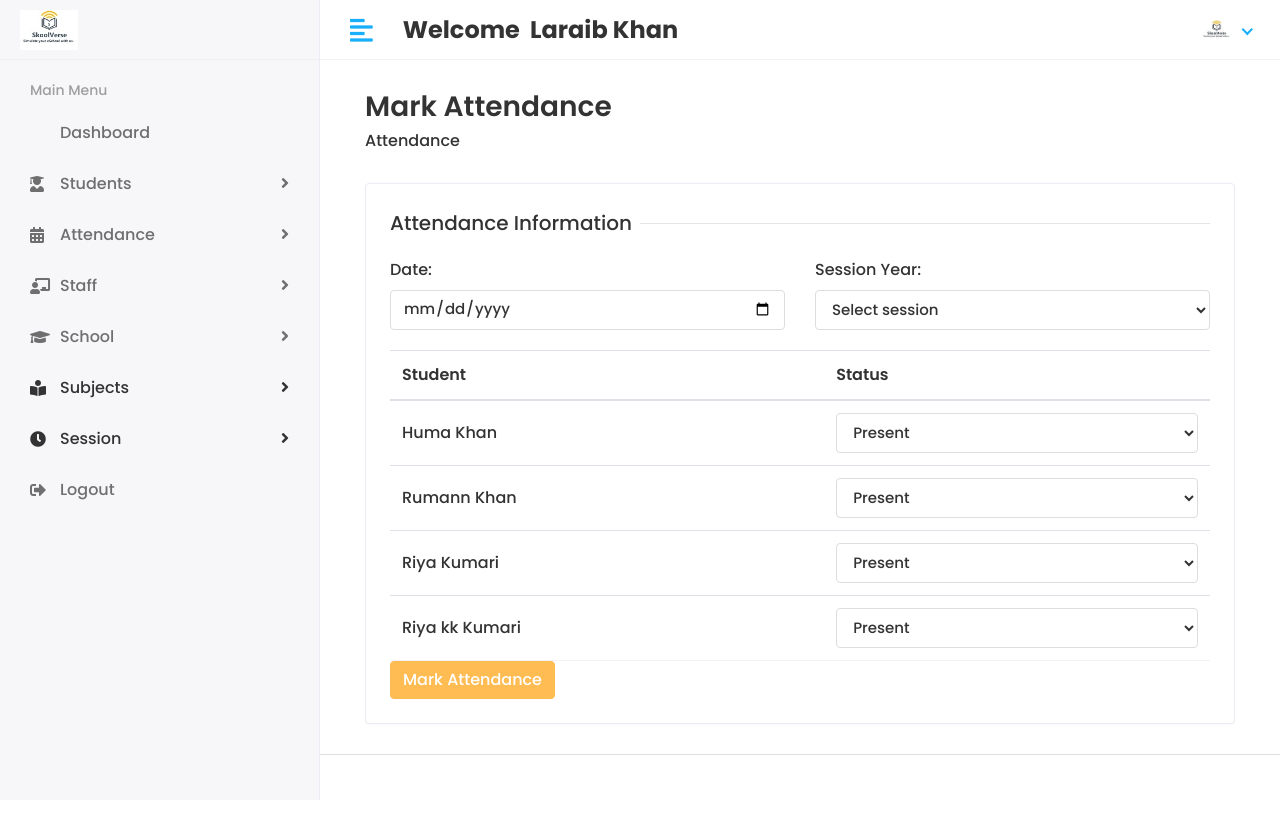
After one commit to codewithgulam/hk-classes, a Django app: page /mark_attendance/ in a window 1280 px wide. The commit adds this page. Run offline with Django 3.2, Linux system fonts and the light colour scheme; a user stored in the database is signed in; data comes from the database, SQL or seed files in the repository; both versions use the stored data as it was after the commit; some libraries are stand-ins or nearby versions.

Commit message:
added attendance feature

```diff
--- a/app/models.py
+++ b/app/models.py
@@ -29,7 +29,6 @@ class Student(models.Model):
     admin = models.OneToOneField(CustomUser, on_delete=models.CASCADE)
     address = models.TextField()
     gender = models.CharField(max_length=100)
-    # branch_id = models.ForeignKey(School, on_delete=models.DO_NOTHING)
     session_year_id = models.ForeignKey(Session_Year, on_delete=models.DO_NOTHING)
     join_data = models.CharField(max_length=100)
     mobile_number = models.CharField(max_length=20)
@@ -38,7 +37,7 @@ class Student(models.Model):
     school = models.ForeignKey(School, on_delete=models.CASCADE, related_name='students')
     fee = models.DecimalField(max_digits=10, decimal_places=2, default=0.00)
     def __str__(self):
-        return self.admin.first_name + " "+ self.admin.last_name
+        return self.admin.first_name + " " + self.admin.last_name
 
 class Staff(models.Model):
     admin  = models.OneToOneField(CustomUser, on_delete=models.CASCADE)
@@ -50,24 +49,22 @@ class Staff(models.Model):
     def __str__(self):
         return self.admin.username
 
+class Attendance(models.Model):
+    student = models.ForeignKey(Student, on_delete=models.CASCADE)
+    attendance_date = models.DateField()
+    session_year_id = models.ForeignKey(Session_Year, on_delete=models.CASCADE)
+    created_at = models.DateTimeField(auto_now_add=True)
+    updated_at = models.DateTimeField(auto_now=True)
 
+    def __str__(self):
+        return self.student.admin.first_name + " " + self.student.admin.last_name
 
-# class Attendance(models.Model):
-#      = models.ForeignKey(Class, on_delete= models.DO_NOTHING)
-#     attendance_date = models.DateField()
-#     session_year_id = models.ForeignKey(Session_Year, on_delete=models.DO_NOTHING)
-#     created_at = models.DateTimeField(auto_now_add=True)
-#     updated_at = models.DateTimeField(auto_now=True)
+class Attendance_Report(models.Model):
+    student_id = models.ForeignKey(Student, on_delete=models.CASCADE)
+    attendance_id = models.ForeignKey(Attendance, on_delete=models.CASCADE)
+    status = models.CharField(max_length=10, choices=[('present', 'Present'), ('absent', 'Absent')])
+    created_at = models.DateTimeField(auto_now_add=True)
+    updated_at = models.DateTimeField(auto_now=True)
 
-#     def __str__(self):
-#         return self.subject_id.name
-
-
-# class Attendance_Report(models.Model):
-#     student_id = models.ForeignKey(Student, on_delete=models.DO_NOTHING)
-#     attendance_id = models.ForeignKey(Attendance, on_delete=models.CASCADE)
-#     created_at = models.DateTimeField(auto_now_add=True)
-#     updated_at = models.DateTimeField(auto_now=True)
-
-#     def __str__(self):
-#         return self.student_id.admin.first_name + " " + self.student_id.admin.last_name
+    def __str__(self):
+        return self.student_id.admin.first_name + " " + self.student_id.admin.last_name
--- a/student_management_project/Hod_views.py
+++ b/student_management_project/Hod_views.py
@@ -434,6 +434,46 @@ def DELETE_SESSION(request, id):
 
 
 
+# Attandence views
+from django.shortcuts import render, redirect
+from django.contrib import messages
+from app.models import Student, Attendance, Attendance_Report, Session_Year
+from django.contrib.admin.views.decorators import staff_member_required
+
+@staff_member_required(redirect_field_name='next', login_url='login')
+def MARK_ATTENDANCE(request):
+    students = Student.objects.all()
+    sessions = Session_Year.objects.all()
+    if request.method == 'POST':
+        date = request.POST.get('attendance_date')
+        session_year_id = request.POST.get('session_year_id')
+        for student in students:
+            status = request.POST.get(f'status_{student.id}')
+            attendance = Attendance.objects.create(student=student, attendance_date=date, session_year_id_id=session_year_id)
+            Attendance_Report.objects.create(student_id=student, attendance_id=attendance, status=status)
+        messages.success(request, 'Attendance marked successfully.')
+        return redirect('mark_attendance')
+    return render(request, 'Hod/mark_attendance.html', {'students': students, 'sessions': sessions})
+
+
+@staff_member_required(redirect_field_name='next', login_url='login')
+def VIEW_ATTENDANCE(request):
+    sessions = Session_Year.objects.all()
+    attendance_records = None
+    entered_date = None
+    entered_session_year_id = None
+
+    if request.method == 'POST':
+        entered_date = request.POST.get('attendance_date')
+        entered_session_year_id = request.POST.get('session_year_id')
+        attendance_records = Attendance_Report.objects.filter(attendance_id__attendance_date=entered_date, attendance_id__session_year_id_id=entered_session_year_id)
+
+    return render(request, 'Hod/view_attendance.html', {
+        'sessions': sessions,
+        'attendance_records': attendance_records,
+        'entered_date': entered_date,
+        'entered_session_year_id': entered_session_year_id
+    })
 # This is a Staff Notification
 # @staff_member_required(redirect_field_name='next', login_url='login')
 # def STAFF_SEND_NOTIFICATION(request):
--- a/student_management_project/urls.py
+++ b/student_management_project/urls.py
@@ -3,6 +3,7 @@ from django.contrib import admin
 from django.urls import path
 from django.conf import settings
 from django.conf.urls.static import static
+
 from . import Hod_views, views, Staff_views, Student_views
 
 admin.site.site_header = "School ERP System"
@@ -52,6 +53,10 @@ urlpatterns = [
     path('Hod/Session/Update', Hod_views.UPDATE_SESSION, name='update_session'),
     path('Hod/Session/Delete/<str:id>', Hod_views.DELETE_SESSION, name='delete_session'),
 
+
+    path('mark_attendance/', Hod_views.MARK_ATTENDANCE, name='mark_attendance'),
+    path('view_attendance/', Hod_views.VIEW_ATTENDANCE, name='view_attendance'),
+    # other paths...
 #     path('Hod/Staff/Send_Notification', Hod_views.STAFF_SEND_NOTIFICATION, name='staff_send_notification'),
 #     path('Hod/Staff/save_notification', Hod_views.SAVE_STAFF_NOTIFICATION, name='save_staff_notification'),
 
--- /dev/null
+++ b/templates/Hod/mark_attendance.html
@@ -0,0 +1,78 @@
+{% extends 'base.html' %}
+
+{% block content %}
+<div class="content container-fluid">
+    <div class="page-header">
+        <div class="row align-items-center">
+            <div class="col">
+                <h3 class="page-title">Mark Attendance</h3>
+                <ul class="breadcrumb">
+                    <li class="breadcrumb-item"><a href="#">Attendance</a></li>
+                </ul>
+            </div>
+        </div>
+    </div>
+    {% include 'includes/messages.html' %}
+    <div class="row">
+        <div class="col-sm-12">
+            <div class="card">
+                <div class="card-body">
+                    <form method="post">
+                        {% csrf_token %}
+                        <div class="row">
+                            <div class="col-12">
+                                <h5 class="form-title"><span>Attendance Information</span></h5>
+                            </div>
+                            <div class="col-12 col-sm-6">
+                                <div class="form-group">
+                                    <label for="attendance_date">Date:</label>
+                                    <input type="date" id="attendance_date" name="attendance_date" required class="form-control">
+                                </div>
+                            </div>
+                            <div class="col-12 col-sm-6">
+                                <div class="form-group">
+                                    <label for="session_year_id">Session Year:</label>
+                                    <select id="session_year_id" name="session_year_id" required class="form-control">
+                                        <option>Select session</option>
+                                        {% for session in sessions %}
+                                        <option value="{{ session.id }}">{{ session.session_start }} &nbsp;To &nbsp;{{ session.session_end }}</option>
+                                        {% endfor %}
+                                    </select>
+                                </div>
+                            </div>
+                            <div class="col-12">
+                                <div class="table-responsive">
+                                    <table class="table table-hover table-center mb-0">
+                                        <thead>
+                                            <tr>
+                                                <th>Student</th>
+                                                <th>Status</th>
+                                            </tr>
+                                        </thead>
+                                        <tbody>
+                                            {% for student in students %}
+                                            <tr>
+                                                <td>{{ student.admin.first_name }} {{ student.admin.last_name }}</td>
+                                                <td>
+                                                    <select name="status_{{ student.id }}" class="form-control">
+                                                        <option value="present">Present</option>
+                                                        <option value="absent">Absent</option>
+                                                    </select>
+                                                </td>
+                                            </tr>
+                                            {% endfor %}
+                                        </tbody>
+                                    </table>
+                                </div>
+                            </div>
+                            <div class="col-12">
+                                <button type="submit" class="btn btn-primary">Mark Attendance</button>
+                            </div>
+                        </div>
+                    </form>
+                </div>
+            </div>
+        </div>
+    </div>
+</div>
+{% endblock %}
--- a/templates/includes/sidebar.html
+++ b/templates/includes/sidebar.html
@@ -18,6 +18,14 @@
                      <ul>
                         <li><a href="{% url 'add_student' %}">Add Student</a></li>
                         <li><a href="{% url 'view_student' %}">View Student </a></li>
+                     </ul>
+                  </li>
+                  <li class="submenu {% active_link 'add_student' 'active' %} {% active_link 'view_student' 'active' %}">
+                     <a href="#"><i class="fas fa-calendar-alt"></i> <span> Attendance</span> <span
+                           class="menu-arrow"></span></a>
+                     <ul>
+                        <li><a href="{% url 'mark_attendance' %}">Mark Attendance</a></li>
+                        <li><a href="{% url 'view_attendance' %}">View Attendance </a></li>
                      </ul>
                   </li>
                   <li class="submenu {% active_link 'add_staff' 'active' %} {% active_link 'view_staff' 'active' %}">
```
Also changed, not shown: app/admin.py (+8 -61 lines), templates/Hod/view_attendance.html (+21 -74 lines), app/migrations/0005_attendance_attendance_report.py (added), app/migrations/0006_auto_20250218_1705.py (added), app/templates/mark_attendance.html (added), db.sqlite3.
